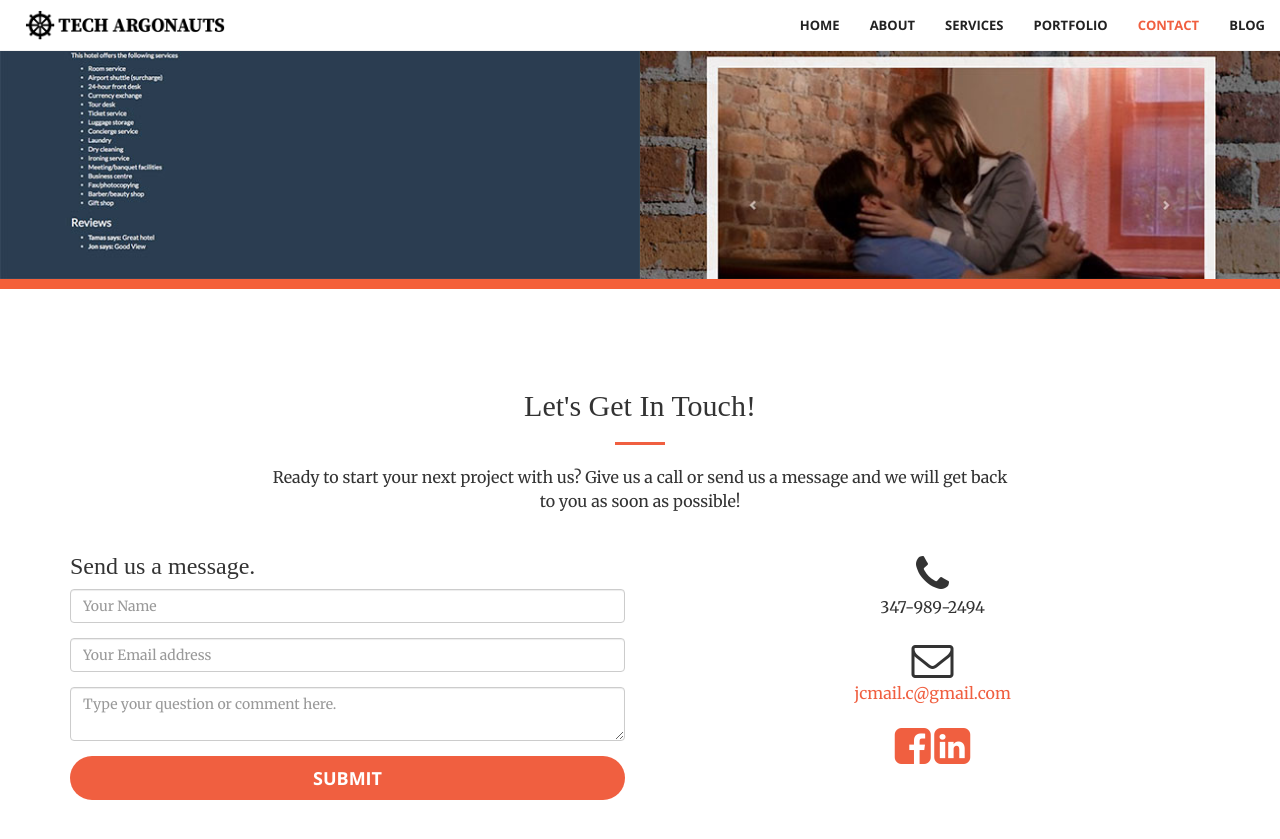
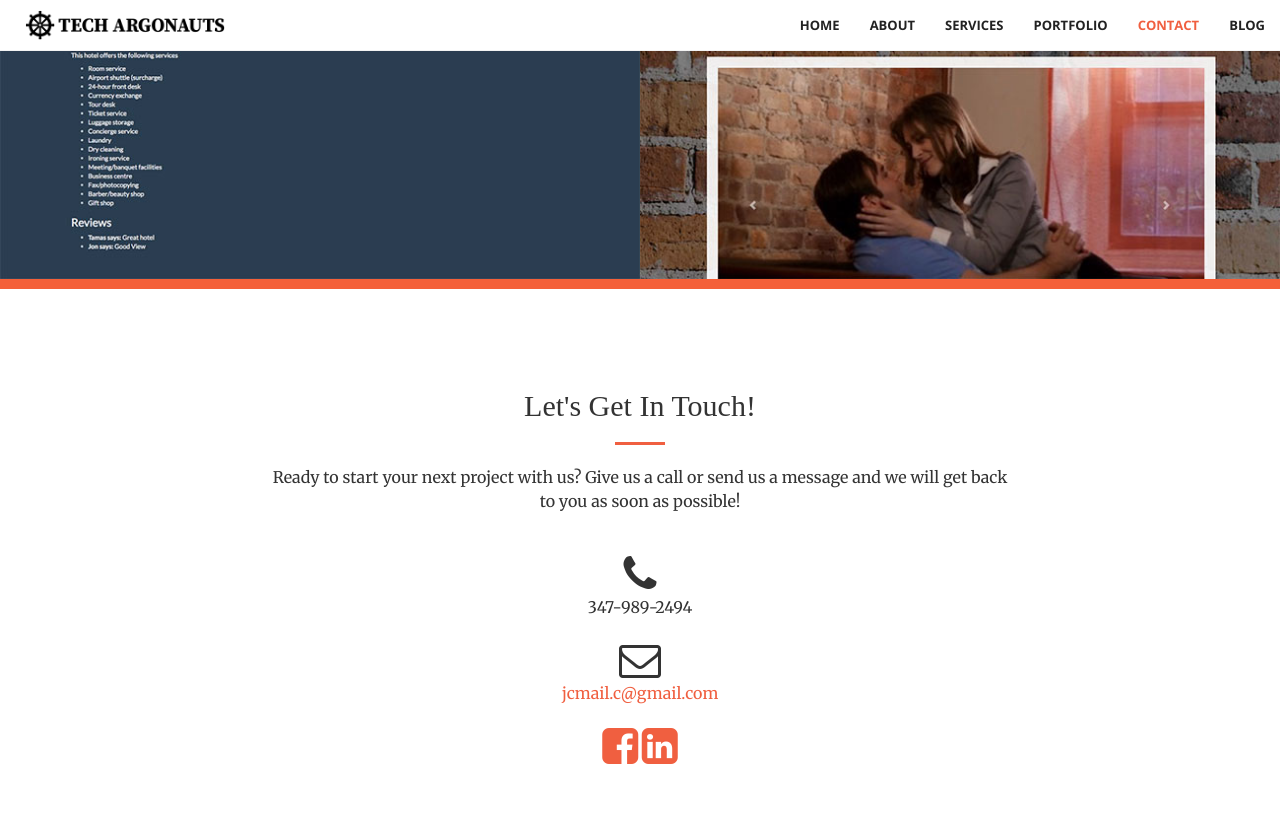
Before and after one commit to jonnyc/techargonauts, a Jekyll site: the page built from index.html, in a window 1280 px wide and 900 px high, scrolled down 2925 px. Shown: the top 839 px of the window. Built offline with Jekyll 4.4.1, drawn with Linux system fonts in a browser that asks for light colours; nearby versions of some CDN libraries; some web fonts are replaced.

Commit message:
Hide Contact Form

```diff
--- a/_layouts/default.html
+++ b/_layouts/default.html
@@ -157,7 +157,7 @@
       </div>
       <div class="row">
         <!-- Forms to be submitted to Email -->
-        <div class="col-sm-6">
+        <!-- <div class="col-sm-6">
           <form id="contact-form">
             <h3>Send us a message.</h3>
             <div class="form-group">
@@ -177,8 +177,8 @@
               <strong>Error!</strong> There has been an error when trying to submit the information.
             </div>
           </form>
-        </div>
-        <div class="col-sm-6">
+        </div> -->
+        <div class="col-sm-12">
           <br>
           <div class="col-xs-12  text-center">
             <i class="fa fa-phone fa-3x sr-contact"></i>
```
